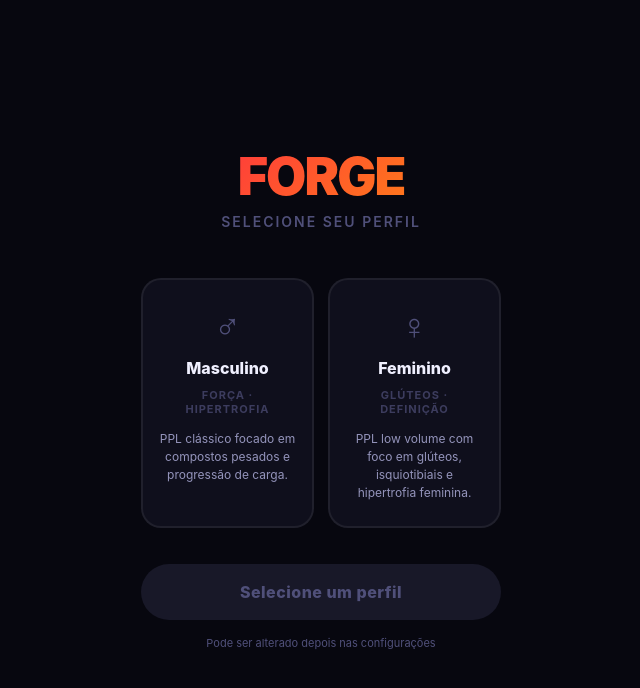
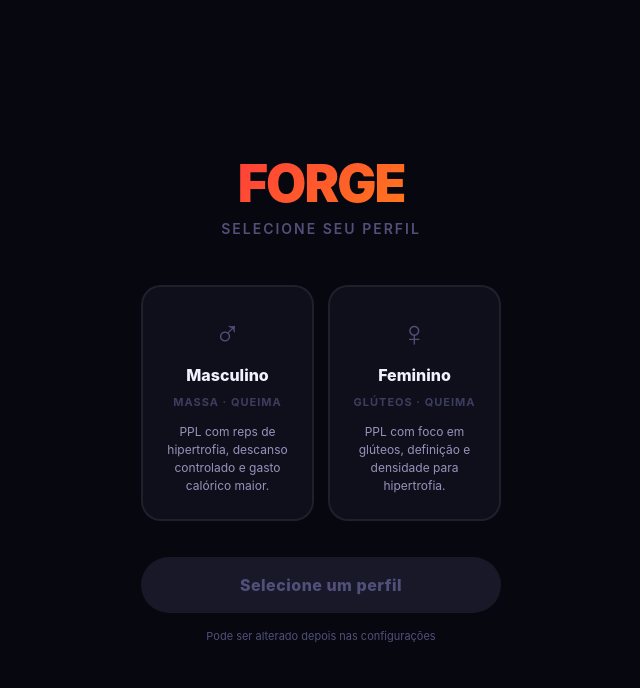
Before and after one commit to RundaRodrigues/forge-workout, a React (Vite) app: page / in a window 1280 px wide. Shown: the top 688 px of the page, without its empty margins (319-959 px from the left). Built offline with nearby package versions, Linux system fonts and the light colour scheme.

Commit message:
Add calorie estimates and hypertrophy focus

```diff
--- a/src/components/GenderSelectScreen.jsx
+++ b/src/components/GenderSelectScreen.jsx
@@ -5,8 +5,8 @@ const OPTIONS = [
     id: 'male',
     icon: '♂',
     label: 'Masculino',
-    program: 'Força · Hipertrofia',
-    desc: 'PPL clássico focado em compostos pesados e progressão de carga.',
+    program: 'Massa · Queima',
+    desc: 'PPL com reps de hipertrofia, descanso controlado e gasto calórico maior.',
     color: '#4cc9f0',
     bg: 'rgba(76,201,240,0.07)',
     border: 'rgba(76,201,240,0.35)',
@@ -15,8 +15,8 @@ const OPTIONS = [
     id: 'female',
     icon: '♀',
     label: 'Feminino',
-    program: 'Glúteos · Definição',
-    desc: 'PPL low volume com foco em glúteos, isquiotibiais e hipertrofia feminina.',
+    program: 'Glúteos · Queima',
+    desc: 'PPL com foco em glúteos, definição e densidade para hipertrofia.',
     color: '#c084fc',
     bg: 'rgba(192,132,252,0.07)',
     border: 'rgba(192,132,252,0.35)',
--- a/src/components/WorkoutPreviewModal.jsx
+++ b/src/components/WorkoutPreviewModal.jsx
@@ -1,4 +1,5 @@
 import { EXERCISES } from '../data/exercises.js'
+import { calcPlannedWorkoutCalories, formatCalories } from '../data/calories.js'
 
 const CAT_COLOR = {
   push: 'var(--red)',
@@ -11,6 +12,7 @@ export default function WorkoutPreviewModal({ day, onClose, onStart }) {
 
   const totalSets = day.exercises.reduce((a, e) => a + e.sets, 0)
   const accent = CAT_COLOR[day.category] ?? 'var(--orange)'
+  const calories = calcPlannedWorkoutCalories(day)
 
   return (
     <div
@@ -55,7 +57,7 @@ export default function WorkoutPreviewModal({ day, onClose, onStart }) {
               </span>
               <h2 className="h2">{day.subtitle}</h2>
               <p className="caption" style={{ marginTop: 4 }}>
-                {day.exercises.length} exercícios · {totalSets} sets totais
+                {day.exercises.length} exercícios · {totalSets} sets · {formatCalories(calories)}
               </p>
             </div>
             <button
--- /dev/null
+++ b/src/data/calories.js
@@ -0,0 +1,55 @@
+import { EXERCISES } from './exercises.js'
+
+const DEFAULT_BODY_WEIGHT_KG = 75
+
+const CATEGORY_MET = {
+  push: 5.4,
+  pull: 5.6,
+  legs: 6.3,
+}
+
+export function getWorkoutStats(workout) {
+  const completedSets = workout.exercises.reduce((acc, exercise) =>
+    acc + exercise.sets.filter(set => set.completed).length, 0)
+
+  const volume = workout.exercises.reduce((acc, exercise) =>
+    acc + exercise.sets
+      .filter(set => set.completed)
+      .reduce((sum, set) => sum + (set.weight * set.reps), 0), 0)
+
+  const durationMs = (workout.endTime ?? Date.now()) - workout.startTime
+  const durationMin = Math.max(0, durationMs / 60000)
+
+  return { completedSets, volume, durationMin }
+}
+
+export function calcWorkoutCalories(workout) {
+  const { completedSets, volume, durationMin } = getWorkoutStats(workout)
+  if (durationMin <= 0 && completedSets === 0) return 0
+
+  const met = CATEGORY_MET[workout.category] ?? 5.5
+  const timeCalories = (met * 3.5 * DEFAULT_BODY_WEIGHT_KG / 200) * durationMin
+  const workCalories = (completedSets * 2.2) + Math.min(70, volume / 1000 * 4)
+
+  return Math.max(0, Math.round(timeCalories + workCalories))
+}
+
+export function calcPlannedWorkoutCalories(day) {
+  if (!day) return 0
+
+  const plannedSets = day.exercises.reduce((acc, exercise) => acc + exercise.sets, 0)
+  const restMinutes = day.exercises.reduce((acc, exercise) => {
+    const ex = EXERCISES[exercise.exerciseId]
+    return acc + ((ex?.rest.recommended ?? 90) / 60) * Math.max(0, exercise.sets - 1)
+  }, 0)
+  const effortMinutes = plannedSets * 1.2
+  const transitionMinutes = day.exercises.length * 1.5
+  const estimatedDuration = effortMinutes + restMinutes + transitionMinutes
+  const met = CATEGORY_MET[day.category] ?? 5.5
+
+  return Math.round((met * 3.5 * DEFAULT_BODY_WEIGHT_KG / 200) * estimatedDuration + plannedSets * 2)
+}
+
+export function formatCalories(calories) {
+  return `${Math.max(0, Math.round(calories))} kcal`
+}
--- a/src/data/exercises.js
+++ b/src/data/exercises.js
@@ -9,7 +9,7 @@ export const EXERCISES = {
     muscles: ['Peitoral', 'Tríceps', 'Deltóide'],
     defaultSets: 3,
     repRange: [4, 6],
-    rest: { recommended: 180, min: 120, max: 300 },
+    rest: { recommended: 120, min: 90, max: 180 },
     cues: ['Retrai as escápulas', 'Pés firmes no chão', 'Cotovelos a 45° do tronco'],
     emoji: '🏋️',
   },
@@ -22,7 +22,7 @@ export const EXERCISES = {
     muscles: ['Deltóide', 'Tríceps', 'Trapézio'],
     defaultSets: 3,
     repRange: [5, 8],
-    rest: { recommended: 180, min: 120, max: 300 },
+    rest: { recommended: 120, min: 90, max: 180 },
     cues: ['Core contraído', 'Pressiona direto para cima', 'Glúteos ativados'],
     emoji: '⬆️',
   },
@@ -35,7 +35,7 @@ export const EXERCISES = {
     muscles: ['Peitoral Superior', 'Deltóide', 'Tríceps'],
     defaultSets: 2,
     repRange: [6, 10],
-    rest: { recommended: 150, min: 90, max: 240 },
+    rest: { recommended: 105, min: 75, max: 150 },
     cues: ['Banco a 30–45°', 'Escápulas retraídas', 'Movimento controlado'],
     emoji: '↗️',
   },
@@ -48,7 +48,7 @@ export const EXERCISES = {
     muscles: ['Deltóide Lateral'],
     defaultSets: 3,
     repRange: [12, 20],
-    rest: { recommended: 90, min: 60, max: 120 },
+    rest: { recommended: 60, min: 45, max: 90 },
     cues: ['Leve inclinação para frente', 'Cotovelos levemente dobrados', 'Controla a descida'],
     emoji: '✈️',
   },
@@ -62,7 +62,7 @@ export const EXERCISES = {
     muscles: ['Peitoral', 'Deltóide Anterior'],
     defaultSets: 3,
     repRange: [12, 15],
-    rest: { recommended: 90, min: 60, max: 120 },
+    rest: { recommended: 60, min: 45, max: 90 },
     cues: ['Tensão constante no cabo', 'Contrai o peitoral no centro', 'Controla a abertura 3s'],
     emoji: '🦅',
   },
@@ -77,7 +77,7 @@ export const EXERCISES = {
     muscles: ['Latíssimo', 'Bíceps', 'Rombóide'],
     defaultSets: 3,
     repRange: [4, 8],
-    rest: { recommended: 180, min: 120, max: 300 },
+    rest: { recommended: 120, min: 90, max: 180 },
     cues: ['Deprime as escápulas antes de puxar', 'Cotovelos para baixo', 'Peito até a barra'],
     emoji: '⬆️',
   },
@@ -90,7 +90,7 @@ export const EXERCISES = {
     muscles: ['Latíssimo', 'Rombóide', 'Bíceps'],
     defaultSets: 3,
     repRange: [5, 8],
-    rest: { recommended: 180, min: 120, max: 300 },
+    rest: { recommended: 120, min: 90, max: 180 },
     cues: ['Tronco a 45°', 'Puxa até o umbigo', 'Contrai o dorsal no topo'],
     emoji: '🔄',
   },
@@ -103,7 +103,7 @@ export const EXERCISES = {
     muscles: ['Deltóide Posterior', 'Manguito Rotador'],
     defaultSets: 3,
     repRange: [15, 20],
-    rest: { recommended: 90, min: 60, max: 120 },
+    rest: { recommended: 60, min: 45, max: 90 },
     cues: ['Polia na altura dos olhos', 'Puxa para o rosto', 'Rotação externa no final'],
     emoji: '🎯',
   },
@@ -116,7 +116,7 @@ export const EXERCISES = {
     muscles: ['Bíceps', 'Braquial'],
     defaultSets: 3,
     repRange: [10, 15],
-    rest: { recommended: 90, min: 60, max: 120 },
+    rest: { recommended: 60, min: 45, max: 90 },
     cues: ['Cotovelos fixos', 'Supinação no topo', 'Descida controlada 3s'],
     emoji: '💪',
   },
@@ -130,7 +130,7 @@ export const EXERCISES = {
     muscles: ['Latíssimo', 'Bíceps', 'Rombóide'],
     defaultSets: 3,
     repRange: [8, 12],
-    rest: { recommended: 150, min: 90, max: 210 },
+    rest: { recommended: 90, min: 75, max: 150 },
     cues: ['Deprime as escápulas', 'Puxa até o queixo', 'Cotovelos apontam para o chão'],
     emoji: '🔽',
   },
@@ -145,7 +145,7 @@ export const EXERCISES = {
     muscles: ['Quadríceps', 'Glúteos', 'Isquiotibiais'],
     defaultSets: 3,
     repRange: [4, 6],
-    rest: { recommended: 240, min: 180, max: 360 },
+    rest: { recommended: 150, min: 120, max: 240 },
     cues: ['Joelhos sobre os pés', 'Descida abaixo do paralelo', 'Empurra o chão'],
     emoji: '🦵',
   },
@@ -158,7 +158,7 @@ export const EXERCISES = {
     muscles: ['Isquiotibiais', 'Glúteos', 'Lombar'],
     defaultSets: 3,
     repRange: [6, 10],
-    rest: { recommended: 180, min: 120, max: 240 },
+    rest: { recommended: 120, min: 90, max: 180 },
     cues: ['Quadril para trás', 'Barra próxima ao corpo', 'Sente o alongamento'],
     emoji: '📐',
   },
@@ -171,7 +171,7 @@ export const EXERCISES = {
     muscles: ['Isquiotibiais', 'Gastrocnêmio'],
     defaultSets: 3,
     repRange: [10, 15],
-    rest: { recommended: 90, min: 60, max: 120 },
+    rest: { recommended: 60, min: 45, max: 90 },
     cues: ['Quadril fixo no banco', 'Contrai no final do movimento', 'Descida controlada 3s'],
     emoji: '🦵',
   },
@@ -184,7 +184,7 @@ export const EXERCISES = {
     muscles: ['Quadríceps', 'Glúteos'],
     defaultSets: 3,
     repRange: [8, 12],
-    rest: { recommended: 150, min: 90, max: 210 },
+    rest: { recommended: 105, min: 75, max: 150 },
     cues: ['Pés na largura dos ombros', 'Não trava os joelhos', 'Amplitude completa'],
     emoji: '🔩',
   },
@@ -197,7 +197,7 @@ export const EXERCISES = {
     muscles: ['Glúteos', 'Isquiotibiais', 'Core'],
     defaultSets: 3,
     repRange: [10, 15],
-    rest: { recommended: 150, min: 90, max: 210 },
+    rest: { recommended: 105, min: 75, max: 150 },
     cues: ['Costas no banco', 'Empurra o chão com os pés', 'Contrai o glúteo no topo 1s'],
     emoji: '🍑',
   },
--- a/src/data/programs.js
+++ b/src/data/programs.js
@@ -1,8 +1,8 @@
 export const PROGRAMS = {
   'lv-ppl': {
     id: 'lv-ppl',
-    name: 'Low Volume PPL',
-    description: 'Push / Pull / Pernas — 3× por semana. Volume mínimo para máximo ganho.',
+    name: 'PPL Hipertrofia & Queima',
+    description: 'Push / Pull / Pernas — 3× por semana. Foco em massa muscular, densidade e gasto calórico.',
     frequency: 3,
     days: [
       {
@@ -11,9 +11,9 @@ export const PROGRAMS = {
         subtitle: 'Peito · Ombro · Tríceps',
         category: 'push',
         exercises: [
-          { exerciseId: 'bench-press',   sets: 3, repRange: [4, 6]  },
-          { exerciseId: 'overhead-press',sets: 3, repRange: [5, 8]  },
-          { exerciseId: 'incline-press', sets: 2, repRange: [6, 10] },
+          { exerciseId: 'bench-press',   sets: 3, repRange: [8, 10] },
+          { exerciseId: 'overhead-press',sets: 3, repRange: [8, 10] },
+          { exerciseId: 'incline-press', sets: 3, repRange: [10, 12] },
           { exerciseId: 'lateral-raise', sets: 3, repRange: [12, 20]},
           { exerciseId: 'machine-fly',   sets: 3, repRange: [12, 15]},
         ],
@@ -24,9 +24,9 @@ export const PROGRAMS = {
         subtitle: 'Costas · Bíceps · Ombro Post.',
         category: 'pull',
         exercises: [
-          { exerciseId: 'pullup',       sets: 3, repRange: [4, 8]  },
-          { exerciseId: 'barbell-row',   sets: 3, repRange: [5, 8]  },
-          { exerciseId: 'lat-pulldown', sets: 3, repRange: [8, 12] },
+          { exerciseId: 'pullup',       sets: 3, repRange: [6, 10] },
+          { exerciseId: 'barbell-row',   sets: 3, repRange: [8, 12] },
+          { exerciseId: 'lat-pulldown', sets: 3, repRange: [10, 12] },
           { exerciseId: 'face-pull',    sets: 3, repRange: [15, 20]},
           { exerciseId: 'bicep-curl',   sets: 3, repRange: [10, 15]},
         ],
@@ -37,10 +37,10 @@ export const PROGRAMS = {
         subtitle: 'Quadríceps · Glúteos · Isquio',
         category: 'legs',
         exercises: [
-          { exerciseId: 'squat',              sets: 3, repRange: [4, 6]  },
-          { exerciseId: 'romanian-deadlift',  sets: 3, repRange: [6, 10] },
-          { exerciseId: 'leg-curl',           sets: 3, repRange: [10, 15]},
-          { exerciseId: 'leg-press',          sets: 3, repRange: [8, 12] },
+          { exerciseId: 'squat',              sets: 3, repRange: [8, 10] },
+          { exerciseId: 'romanian-deadlift',  sets: 3, repRange: [8, 12] },
+          { exerciseId: 'leg-curl',           sets: 3, repRange: [12, 15]},
+          { exerciseId: 'leg-press',          sets: 3, repRange: [10, 15] },
           { exerciseId: 'calf-raise',         sets: 4, repRange: [15, 25]},
         ],
       },
@@ -49,8 +49,8 @@ export const PROGRAMS = {
 
   'lv-ppl-female': {
     id: 'lv-ppl-female',
-    name: 'Low Volume PPL — Feminino',
-    description: 'Push / Pull / Glúteos — 3× por semana. Foco em definição e hipertrofia feminina.',
+    name: 'PPL Glúteos & Definição',
+    description: 'Push / Pull / Glúteos — 3× por semana. Foco em hipertrofia, densidade e queima de gordura.',
     frequency: 3,
     days: [
       {
@@ -84,9 +84,9 @@ export const PROGRAMS = {
         category: 'legs',
         exercises: [
           { exerciseId: 'hip-thrust',         sets: 4, repRange: [10, 15] },
-          { exerciseId: 'squat',              sets: 3, repRange: [10, 12] },
+          { exerciseId: 'squat',              sets: 3, repRange: [10, 15] },
           { exerciseId: 'romanian-deadlift',  sets: 3, repRange: [10, 12] },
-          { exerciseId: 'leg-curl',           sets: 3, repRange: [12, 15] },
+          { exerciseId: 'leg-curl',           sets: 3, repRange: [12, 20] },
         ],
       },
     ],
```
Also changed, not shown: src/components/HistoryScreen.jsx (+11 -4 lines), src/components/HomeScreen.jsx (+8 -3 lines), src/components/ProgramsScreen.jsx (+6 -4 lines), src/components/WorkoutScreen.jsx (+7 -1 lines).
